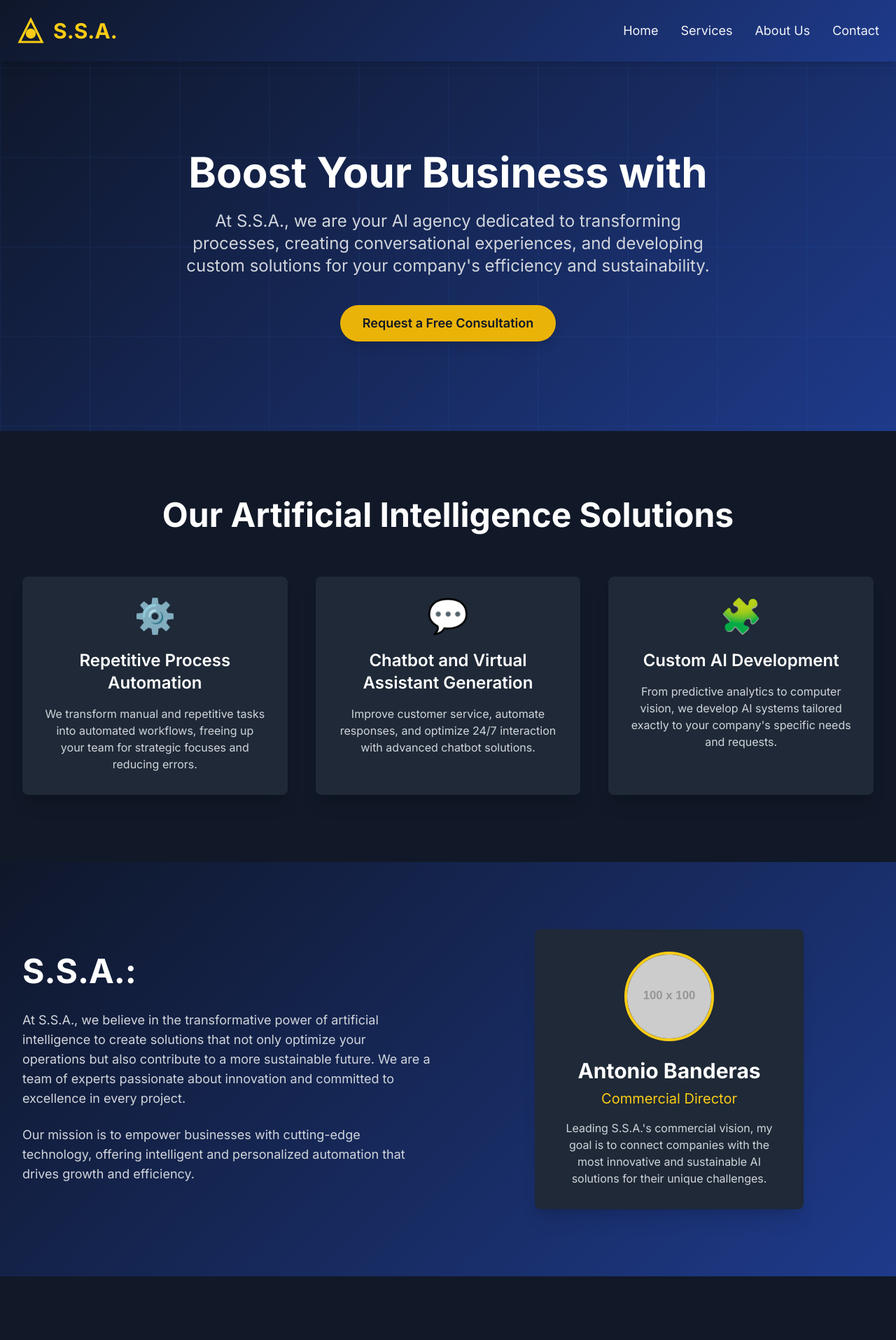
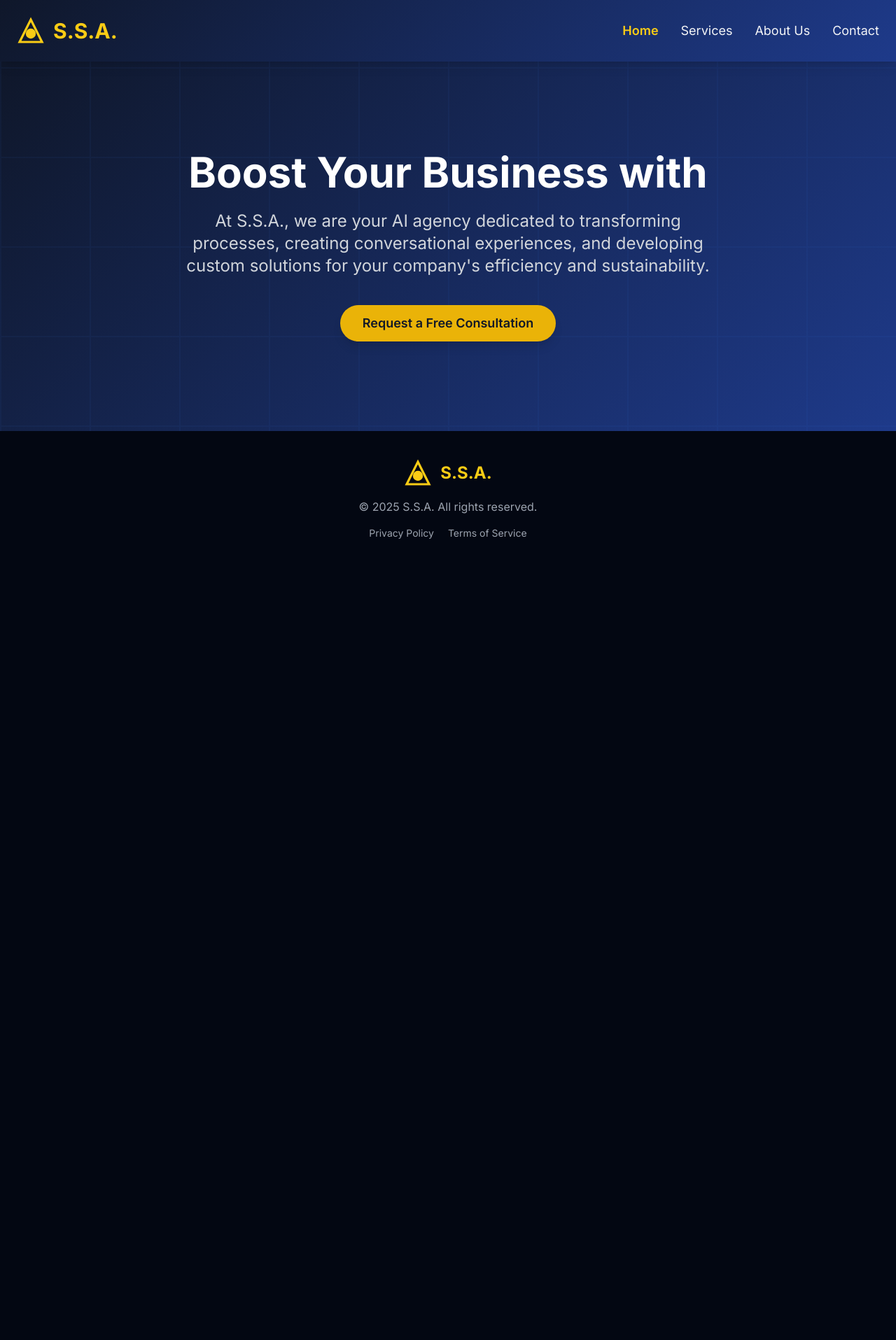
Before and after one commit to pruebas676/pr1_webssa, a Flask app: page / in a window 1280 px wide. Shown: the top 1915 px of the page at 70% size. After the commit the page ends 770 px from the top, so only its background shows below. Run offline with Flask 3, Linux system fonts and the light colour scheme; grey boxes labelled with a size stand in for pictures from a placeholder-image service; some libraries are stand-ins or nearby versions.

Commit message:
Update mainwebpage.html

```diff
--- a/templates/mainwebpage.html
+++ b/templates/mainwebpage.html
@@ -35,6 +35,21 @@
         input[type="text"]::placeholder, input[type="email"]::placeholder, textarea::placeholder {
             color: #a0aec0;
         }
+        /* Estilo para el enlace de navegación activo */
+        .nav-active {
+            color: #facc15 !important; /* Amarillo S.S.A. */
+            font-weight: 600 !important;
+        }
+         /* Ocultar secciones por defecto, JS las mostrará */
+        main > section {
+            display: none;
+            animation: fadeIn 0.5s ease-in-out; /* Animación de entrada */
+        }
+
+        @keyframes fadeIn {
+            from { opacity: 0; transform: translateY(10px); }
+            to { opacity: 1; transform: translateY(0); }
+        }
     </style>
 </head>
 <body class="text-gray-100">
@@ -46,26 +61,27 @@
                     <polygon points="50,10 90,90 10,90" stroke="#facc15" stroke-width="8" fill="none"/>
                     <circle cx="50" cy="60" r="18" fill="#facc15"/>
                 </svg>
-                <a href="#" class="text-2xl md:text-3xl font-bold text-yellow-400" data-translate="company_name_short">S.S.A.</a>
+                <a href="#!inicio" class="text-2xl md:text-3xl font-bold text-yellow-400" data-translate="company_name_short">S.S.A.</a>
             </div>
-            <div class="hidden md:flex space-x-6 lg:space-x-8">
-                <a href="#inicio" class="text-base lg:text-lg hover:text-yellow-400 transition duration-300" data-translate="nav_inicio">Inicio</a>
-                <a href="#servicios" class="text-base lg:text-lg hover:text-yellow-400 transition duration-300" data-translate="nav_servicios">Servicios</a>
-                <a href="#sobre-nosotros" class="text-base lg:text-lg hover:text-yellow-400 transition duration-300" data-translate="nav_sobre_nosotros">Sobre Nosotros</a>
-                <a href="#contacto" class="text-base lg:text-lg hover:text-yellow-400 transition duration-300" data-translate="nav_contacto">Contacto</a>
+            <div id="desktop-nav-links" class="hidden md:flex space-x-6 lg:space-x-8">
+                <a href="#!inicio" class="text-base lg:text-lg text-gray-100 hover:text-yellow-400 transition duration-300" data-translate="nav_inicio">Inicio</a>
+                <a href="#!servicios" class="text-base lg:text-lg text-gray-100 hover:text-yellow-400 transition duration-300" data-translate="nav_servicios">Servicios</a>
+                <a href="#!sobre-nosotros" class="text-base lg:text-lg text-gray-100 hover:text-yellow-400 transition duration-300" data-translate="nav_sobre_nosotros">Sobre Nosotros</a>
+                <a href="#!contacto" class="text-base lg:text-lg text-gray-100 hover:text-yellow-400 transition duration-300" data-translate="nav_contacto">Contacto</a>
             </div>
             <button id="mobile-menu-button" class="md:hidden text-yellow-400 text-3xl">
                 ☰
             </button>
         </nav>
         <div id="mobile-menu" class="mobile-menu md:hidden bg-gray-800 mt-3 rounded-md shadow-lg">
-            <a href="#inicio" class="block text-lg px-4 py-3 text-white hover:bg-gray-700 hover:text-yellow-400 transition duration-300" data-translate="nav_inicio">Inicio</a>
-            <a href="#servicios" class="block text-lg px-4 py-3 text-white hover:bg-gray-700 hover:text-yellow-400 transition duration-300" data-translate="nav_servicios">Servicios</a>
-            <a href="#sobre-nosotros" class="block text-lg px-4 py-3 text-white hover:bg-gray-700 hover:text-yellow-400 transition duration-300" data-translate="nav_sobre_nosotros">Sobre Nosotros</a>
-            <a href="#contacto" class="block text-lg px-4 py-3 text-white hover:bg-gray-700 hover:text-yellow-400 transition duration-300" data-translate="nav_contacto">Contacto</a>
+            <a href="#!inicio" class="block text-lg px-4 py-3 text-white hover:bg-gray-700 hover:text-yellow-400 transition duration-300" data-translate="nav_inicio">Inicio</a>
+            <a href="#!servicios" class="block text-lg px-4 py-3 text-white hover:bg-gray-700 hover:text-yellow-400 transition duration-300" data-translate="nav_servicios">Servicios</a>
+            <a href="#!sobre-nosotros" class="block text-lg px-4 py-3 text-white hover:bg-gray-700 hover:text-yellow-400 transition duration-300" data-translate="nav_sobre_nosotros">Sobre Nosotros</a>
+            <a href="#!contacto" class="block text-lg px-4 py-3 text-white hover:bg-gray-700 hover:text-yellow-400 transition duration-300" data-translate="nav_contacto">Contacto</a>
         </div>
     </header>
 
+    <main>
         <section id="inicio" class="relative bg-gradient-futuristic text-center py-20 md:py-28 lg:py-32 overflow-hidden">
             <div class="absolute inset-0 z-0 opacity-5">
                 <svg class="w-full h-full" viewBox="0 0 100 100" preserveAspectRatio="xMidYMid slice">
@@ -84,7 +100,7 @@
                 <p class="text-lg sm:text-xl md:text-2xl text-gray-300 mb-10 max-w-xl md:max-w-2xl lg:max-w-3xl mx-auto" data-translate="hero_subtitle">
                     En S.S.A., somos tu agencia de IA dedicada a transformar procesos, crear experiencias conversacionales y desarrollar soluciones a medida para la eficiencia y sostenibilidad de tu compañía.
                 </p>
-            <a href="#contacto" class="inline-block bg-yellow-500 hover:bg-yellow-600 text-gray-900 font-semibold py-3 px-6 sm:px-8 rounded-full shadow-lg transition duration-300 transform hover:scale-105 text-base sm:text-lg" data-translate="hero_cta">
+                <a href="#!contacto" class="inline-block bg-yellow-500 hover:bg-yellow-600 text-gray-900 font-semibold py-3 px-6 sm:px-8 rounded-full shadow-lg transition duration-300 transform hover:scale-105 text-base sm:text-lg" data-translate="hero_cta">
                     Solicita una Consulta Gratuita
                 </a>
             </div>
@@ -174,7 +190,7 @@
                             </div>
                             <div>
                                 <label for="message" class="block text-gray-300 text-sm font-bold mb-2" data-translate="form_message">Mensaje:</label>
-                            <textarea id="message" name="message" rows="4" sm:rows="5" class="shadow appearance-none border rounded w-full py-2 px-3 sm:py-3 sm:px-4 text-gray-100 leading-tight focus:outline-none focus:shadow-outline" placeholder="Cuéntanos sobre tu proyecto..." data-translate-placeholder="form_message_placeholder"></textarea>
+                                <textarea id="message" name="message" rows="4" class="shadow appearance-none border rounded w-full py-2 px-3 sm:py-3 sm:px-4 text-gray-100 leading-tight focus:outline-none focus:shadow-outline" placeholder="Cuéntanos sobre tu proyecto..." data-translate-placeholder="form_message_placeholder"></textarea>
                             </div>
                             <button type="submit" class="w-full bg-yellow-500 hover:bg-yellow-600 text-gray-900 font-semibold py-3 px-6 sm:px-8 rounded-full shadow-lg transition duration-300 transform hover:scale-105 text-base sm:text-lg" data-translate="form_submit_button">
                                 Enviar Mensaje
@@ -185,6 +201,7 @@
                 </div>
             </div>
         </section>
+    </main>
 
     <footer class="bg-gray-950 py-8 md:py-10 px-4 text-center text-gray-400">
         <div class="container mx-auto">
@@ -207,45 +224,105 @@
         // Script para el menú móvil
         const mobileMenuButton = document.getElementById('mobile-menu-button');
         const mobileMenu = document.getElementById('mobile-menu');
-        const navLinks = mobileMenu.querySelectorAll('a');
+        const mobileNavLinks = mobileMenu.querySelectorAll('a'); // Guardamos los enlaces del menú móvil
 
         mobileMenuButton.addEventListener('click', () => {
             mobileMenu.classList.toggle('active');
-            // Cambiar ícono de hamburguesa a X y viceversa
-            if (mobileMenu.classList.contains('active')) {
-                mobileMenuButton.innerHTML = '✕'; // Icono de cerrar
+            mobileMenuButton.innerHTML = mobileMenu.classList.contains('active') ? '✕' : '☰';
+        });
+
+        // Cerrar menú móvil al hacer clic en un enlace (ya no necesitamos smooth scroll aquí)
+        mobileNavLinks.forEach(link => {
+            link.addEventListener('click', () => {
+                mobileMenu.classList.remove('active');
+                mobileMenuButton.innerHTML = '☰';
+                // La navegación por hash se encargará del resto
+            });
+        });
+
+        // Lógica de "navegación" entre secciones (simulación multi-página)
+        const pageSections = document.querySelectorAll('main > section');
+        const desktopNavLinks = document.querySelectorAll('#desktop-nav-links a');
+        // mobileNavLinks ya está definido arriba
+
+        function updateActiveLink(targetPageId) {
+            const allNavLinks = [...desktopNavLinks, ...mobileNavLinks]; // Combinamos ambos conjuntos de enlaces
+            allNavLinks.forEach(link => {
+                link.classList.remove('nav-active');
+                // Restablecer clases de hover que podrían haber sido eliminadas si estaba activo
+                if (Array.from(desktopNavLinks).includes(link)) { // Es un enlace de escritorio
+                    link.classList.add('text-gray-100', 'hover:text-yellow-400');
+                } else { // Es un enlace móvil
+                    link.classList.add('text-white', 'hover:bg-gray-700', 'hover:text-yellow-400');
+                }
+
+                if (link.getAttribute('href') === `#!${targetPageId}`) {
+                    link.classList.add('nav-active');
+                    // Quitar clases de hover si está activo para evitar conflicto de color
+                     link.classList.remove('hover:text-yellow-400', 'hover:bg-gray-700');
+                }
+            });
+        }
+
+        function showPage(pageId) {
+            let effectivePageId = pageId;
+            const validPageIds = Array.from(pageSections).map(s => s.id);
+
+            // Si el pageId no es válido o no existe, por defecto a 'inicio'
+            if (!effectivePageId || !validPageIds.includes(effectivePageId)) {
+                effectivePageId = 'inicio';
+                // Actualizar el hash en la URL si es inválido o no existe, sin añadir al historial
+                if (window.location.hash !== `#!${effectivePageId}`) {
+                     history.replaceState(null, null, `#!${effectivePageId}`);
+                }
+            }
+
+            pageSections.forEach(section => {
+                section.style.display = section.id === effectivePageId ? 'block' : 'none';
+            });
+
+            updateActiveLink(effectivePageId); // Actualizar el enlace activo en la navegación
+            window.scrollTo(0, 0); // Scroll al inicio de la nueva "página"
+        }
+
+        // Función para manejar la navegación basada en el hash de la URL
+        function handleNavigation() {
+            const hash = window.location.hash;
+            let pageId = 'inicio'; // Página por defecto
+
+            if (hash && hash.startsWith('#!')) {
+                pageId = hash.substring(2); // Obtener el ID de la página desde el hash (ej: de #!servicios a servicios)
+            } else if (hash && hash.startsWith('#') && hash.length > 1) {
+                // Para compatibilidad con enlaces antiguos tipo #contacto, redirigir a #!contacto
+                pageId = hash.substring(1);
+                history.replaceState(null, null, `#!${pageId}`); // Normalizar a #!
+            }
+             else {
+                // Si no hay hash, o es solo '#', establecer el hash por defecto a #!inicio
+                history.replaceState(null, null, `#!inicio`);
+            }
+            showPage(pageId);
+        }
+
+        // Event listener para cuando el hash de la URL cambia
+        window.addEventListener('hashchange', handleNavigation);
+
+        // Event listener para la carga inicial de la página
+        document.addEventListener('DOMContentLoaded', () => {
+            handleNavigation(); // Manejar la navegación inicial
+
+            // La traducción se llama después de que la página correcta es mostrada
+            // y el idioma es detectado
+            const userLang = navigator.language || navigator.userLanguage;
+            const primaryLang = userLang.split('-')[0];
+
+            if (primaryLang === "en") {
+                setLanguage("en");
             } else {
-                mobileMenuButton.innerHTML = '☰'; // Icono de hamburguesa
+                setLanguage("es");
             }
         });
 
-        // Cerrar menú móvil al hacer clic en un enlace
-        navLinks.forEach(link => {
-            link.addEventListener('click', () => {
-                mobileMenu.classList.remove('active');
-                mobileMenuButton.innerHTML = '☰';
-            });
-        });
-
-        // Smooth scrolling para la navegación
-        document.querySelectorAll('a[href^="#"]').forEach(anchor => {
-            anchor.addEventListener('click', function (e) {
-                e.preventDefault();
-                const targetId = this.getAttribute('href');
-                const targetElement = document.querySelector(targetId);
-                if (targetElement) {
-                    // Considerar la altura del header fijo
-                    const headerOffset = document.querySelector('header').offsetHeight;
-                    const elementPosition = targetElement.getBoundingClientRect().top;
-                    const offsetPosition = elementPosition + window.pageYOffset - headerOffset;
-
-                    window.scrollTo({
-                        top: offsetPosition,
-                        behavior: 'smooth'
-                    });
-                }
-            });
-        });
 
         // Simulación de envío de formulario y mensaje de estado
         const contactForm = document.getElementById('contact-form');
@@ -253,26 +330,22 @@
 
         contactForm.addEventListener('submit', function(e) {
             e.preventDefault();
-            // Aquí iría la lógica para enviar el formulario, por ejemplo, con fetch()
             console.log('Formulario enviado (simulado).');
 
-            // Mostrar mensaje de éxito (simulado)
             const currentLang = document.documentElement.lang || 'es';
             const successMessage = translations[currentLang]?.form_submit_success || "¡Gracias! Tu mensaje ha sido enviado.";
             formStatusMessage.textContent = successMessage;
             formStatusMessage.className = 'mt-4 text-center text-green-400';
 
+            this.reset();
 
-            this.reset(); // Limpia el formulario
-
-            // Ocultar mensaje después de unos segundos
             setTimeout(() => {
                 formStatusMessage.textContent = '';
                 formStatusMessage.className = 'mt-4 text-center';
             }, 5000);
         });
 
-        // Traducción básica
+        // Traducción básica (sin cambios aquí, ya estaba bien)
         const translations = {
             "es": {
                 "page_title": "S.S.A. - Soluciones Sostenibles Automatizadas",
@@ -369,17 +442,16 @@
         function setLanguage(lang) {
             if (!translations[lang]) {
                 console.warn(`Language ${lang} not supported. Defaulting to Spanish.`);
-                lang = 'es'; // Por defecto a español si el idioma no está
+                lang = 'es';
             }
-            document.documentElement.lang = lang; // Actualizar el atributo lang del HTML
+            document.documentElement.lang = lang;
             document.title = translations[lang].page_title || translations['es'].page_title;
 
             document.querySelectorAll('[data-translate]').forEach(element => {
                 const key = element.getAttribute('data-translate');
                 if (translations[lang][key]) {
-                    element.innerHTML = translations[lang][key]; // Usar innerHTML para permitir spans dentro de títulos
+                    element.innerHTML = translations[lang][key];
                 } else {
-                    // Si no hay traducción para la clave específica, intentar con español como fallback
                     if (translations['es'][key]) {
                          element.innerHTML = translations['es'][key];
                     } else {
@@ -401,23 +473,14 @@
                 }
             });
 
-            // Traducir el atributo alt de la imagen
             const profileImage = document.querySelector('img[alt="Foto de Antonio Banderas"], img[alt="Photo of Antonio Banderas"]');
             if (profileImage) {
                 profileImage.alt = translations[lang].alt_antonio_banderas || translations['es'].alt_antonio_banderas;
             }
         }
 
-        document.addEventListener('DOMContentLoaded', () => {
-            const userLang = navigator.language || navigator.userLanguage; // Detectar idioma del navegador
-            const primaryLang = userLang.split('-')[0]; // Obtener el código base del idioma (ej: "en" de "en-US")
-
-            if (primaryLang === "en") {
-                setLanguage("en");
-            } else {
-                setLanguage("es"); // Por defecto a español para cualquier otro idioma
-            }
-        });
+        // No se necesita el DOMContentLoaded para setLanguage aquí, ya que se llama después de handleNavigation
+        // en el DOMContentLoaded principal.
 
     </script>
 </body>
```
Lines whose indentation alone changed are shown as unchanged.
